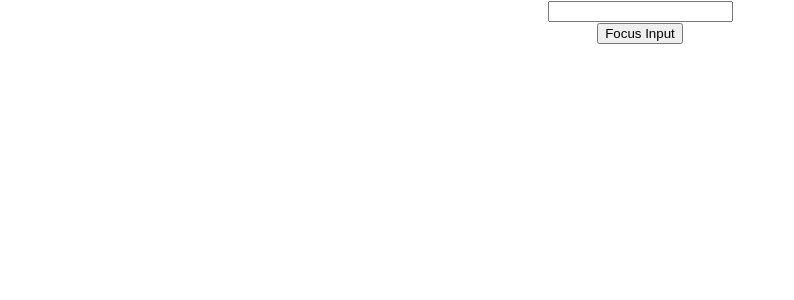
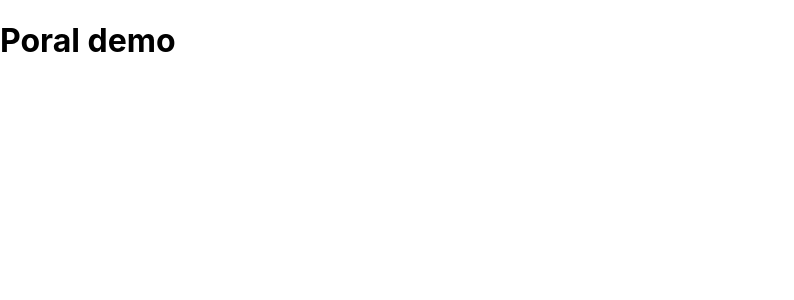
Before and after one commit to EdeJ/react-codevolution, a React (Create React App) app: page / in a window 1280 px wide. Shown: the top 300 px of the page, without its empty margins (0-794 px from the left). Built offline with nearby package versions, Linux system fonts and the light colour scheme.

Commit message:
lesson 31

```diff
--- a/public/index.html
+++ b/public/index.html
@@ -1,14 +1,12 @@
 <!DOCTYPE html>
 <html lang="en">
+
 <head>
   <meta charset="utf-8" />
   <link rel="icon" href="%PUBLIC_URL%/favicon.ico" />
   <meta name="viewport" content="width=device-width, initial-scale=1" />
   <meta name="theme-color" content="#000000" />
-    <meta
-      name="description"
-      content="Web site created using create-react-app"
-    />
+  <meta name="description" content="Web site created using create-react-app" />
   <link rel="apple-touch-icon" href="%PUBLIC_URL%/logo192.png" />
   <!--
       manifest.json provides metadata used when your web app is installed on a
@@ -26,9 +24,11 @@
     -->
   <title>React App</title>
 </head>
+
 <body>
   <noscript>You need to enable JavaScript to run this app.</noscript>
   <div id="root"></div>
+  <div id="portal-root"></div>
   <!--
       This HTML file is a template.
       If you open it directly in the browser, you will see an empty page.
@@ -40,4 +40,5 @@
       To create a production bundle, use `npm run build` or `yarn build`.
     -->
 </body>
+
 </html>
--- a/src/App.js
+++ b/src/App.js
@@ -24,11 +24,14 @@
 import RefsDemo from './components/RefsDemo';
 import FocusInput from './components/FocusInput';
 import FRParentInput from './components/FRParentInput';
+import { createPortal } from 'react-dom';
+import PortalDemo from './components/PortalDemo';
 
 function App() {
   return (
     <div className="App">
-      <FRParentInput />
+      <PortalDemo />
+      {/* <FRParentInput /> */}
       {/* <FocusInput /> */}
       {/* <RefsDemo /> */}
       {/* <ParentComp /> */}
--- /dev/null
+++ b/src/components/PortalDemo.js
@@ -0,0 +1,14 @@
+import React from 'react'
+import ReactDOM from 'react-dom'
+
+
+function PortalDemo() {
+    return ReactDOM.createPortal(
+        <div>
+            <h1>Poral demo</h1>
+        </div>,
+        document.getElementById('portal-root')
+    )
+}
+
+export default PortalDemo
```
Lines whose indentation alone changed are shown as unchanged.
